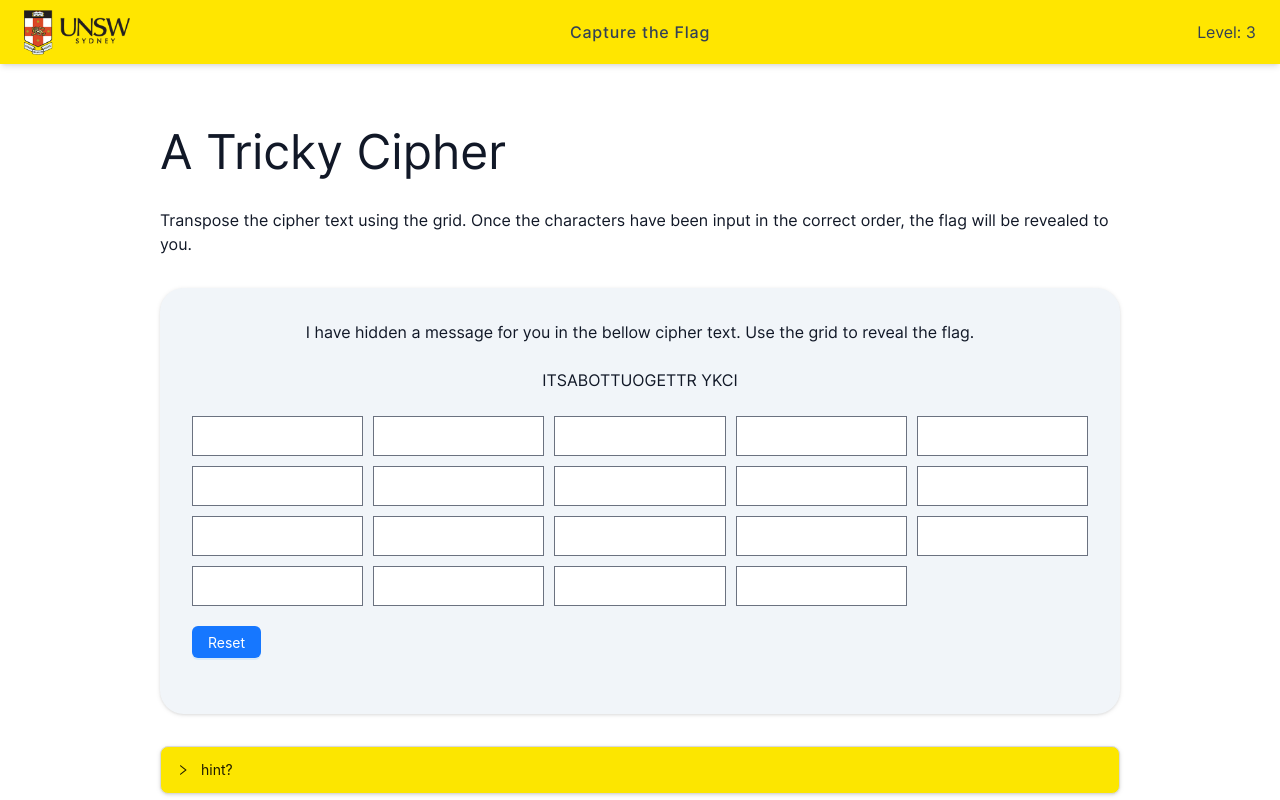
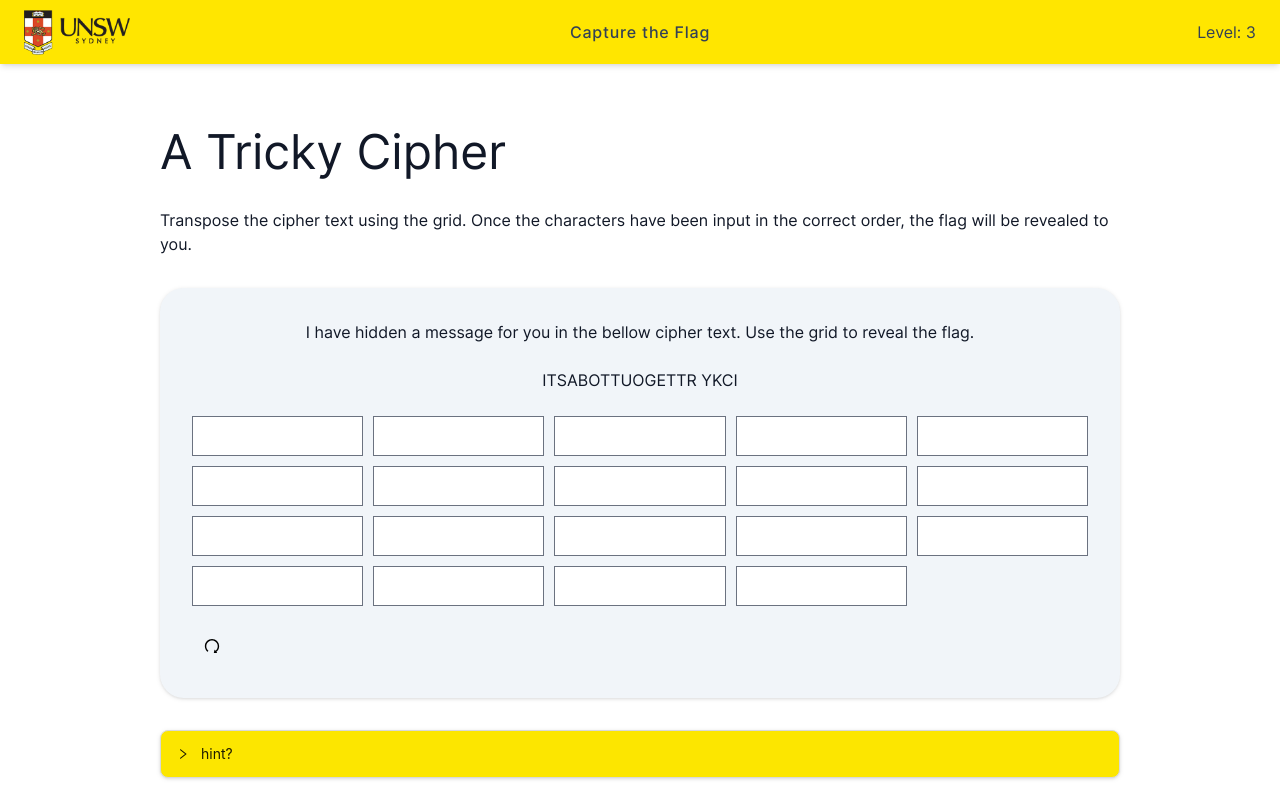
Before and after one commit to mitchellGannon/capture-the-flag-app, a React (Vite) app: page /that-cannot-be-good in a window 1280 px wide. Shown: the top 800 px of the page. Built offline with nearby package versions, Linux system fonts and the light colour scheme.

Commit message:
Fixed the reset button slightly

```diff
--- a/package.json
+++ b/package.json
@@ -23,6 +23,7 @@
 		"validate": "run-p lint test:ci test:e2e:headless"
 	},
 	"dependencies": {
+		"@ant-design/icons": "^5.0.1",
 		"@emotion/react": "^11.10.6",
 		"@emotion/styled": "^11.10.6",
 		"@tanstack/react-query": "4.26.1",
--- a/src/App.tsx
+++ b/src/App.tsx
@@ -4,6 +4,7 @@
 /* eslint-disable @typescript-eslint/no-magic-numbers */
 import { Collapse, message } from 'antd'
 import AppBar from 'components/AppBar'
+import LevelFive from 'levels/LevelFive'
 import LevelFour from 'levels/LevelFour'
 import LevelOne from 'levels/LevelOne'
 import LevelThree from 'levels/LevelThree'
@@ -32,6 +33,7 @@ export default function App(): ReactElement {
 	const LevelTwoFlag = 'that-cannot-be-good'
 	const LevelThreeFlag = 'its-about-to-get-tricky'
 	const LevelFourFlag = 'unstoppable'
+	const LevelFiveFlag = 'ctf-completed'
 	const [messageApi, contextHolder] = message.useMessage()
 	const success = () => {
 		void messageApi.open({
@@ -99,6 +101,15 @@ export default function App(): ReactElement {
 			description:
 				'Below are a set of challenges which pertain to the RSA algorithm. Wolfram Alpha is required for these challenges.',
 			component: <LevelFour flag={LevelFourFlag} />
+		},
+		{
+			flag: LevelFiveFlag,
+			hint: '',
+			levelNumber: 5,
+			levelTitle: 'The Final Boss',
+			description:
+				'Completing the below challenge will uncover a key, which will be used to decrypt a string of characters, using openssl.',
+			component: <LevelFive flag={LevelFiveFlag} />
 		}
 	]
 
--- a/src/levels/GridCipher.tsx
+++ b/src/levels/GridCipher.tsx
@@ -1,3 +1,4 @@
+/* eslint-disable react/button-has-type */
 /* eslint-disable unicorn/new-for-builtins */
 /* eslint-disable react/jsx-props-no-spreading */
 /* eslint-disable @typescript-eslint/no-unsafe-assignment */
@@ -7,8 +8,8 @@
 /* eslint-disable @typescript-eslint/explicit-function-return-type */
 /* eslint-disable react/function-component-definition */
 // eslint-disable-next-line import/no-extraneous-dependencies
+import { RedoOutlined } from '@ant-design/icons'
 import styled from '@emotion/styled'
-import { Button } from 'antd'
 import type React from 'react'
 import { useEffect, useState } from 'react'
 
@@ -66,13 +67,12 @@ const GridCipher: React.FC<Properties> = ({ onCorrectCipher }) => {
 					/>
 				))}
 			</Grid>
-			<Button
-				className='drop-shadow-l'
+			<button
+				className='hover:bg-fce600 flex h-10 w-10 items-center justify-center bg-transparent transition-colors focus:outline-none'
 				onClick={() => setUserInput(Array(correctCipher.length).fill(''))}
-				type='primary'
 			>
-				Reset
-			</Button>
+				<RedoOutlined className='text-black hover:text-black' />
+			</button>
 		</div>
 	)
 }
--- /dev/null
+++ b/src/levels/LevelFive.tsx
@@ -0,0 +1,15 @@
+import { formatFlag } from 'helpers/utilities'
+
+/* eslint-disable react/destructuring-assignment */
+function LevelFive(properties: { flag: string }): JSX.Element {
+	return (
+		<p>
+			Absolutely nothing to see here....
+			<span style={{ visibility: 'hidden' }}>
+				flag{formatFlag(properties.flag)}
+			</span>
+		</p>
+	)
+}
+
+export default LevelFive
--- a/src/levels/LevelThree.tsx
+++ b/src/levels/LevelThree.tsx
@@ -19,7 +19,15 @@ function LevelThree(properties: { flag: string }): JSX.Element {
 					setReveal(formatFlag(properties.flag))
 				}}
 			/>
-			<p>{reveal}</p>
+			{reveal !== '' && (
+				<div
+					className='mt-8 flex flex-row justify-between rounded bg-green-200 p-4'
+					style={{ width: '100%' }}
+				>
+					<p>Correct!</p>
+					<p>{formatFlag(properties.flag)}</p>
+				</div>
+			)}
 		</div>
 	)
 }
```
Also changed, not shown: 1 other file (tests, documents, lock files or other folders).
